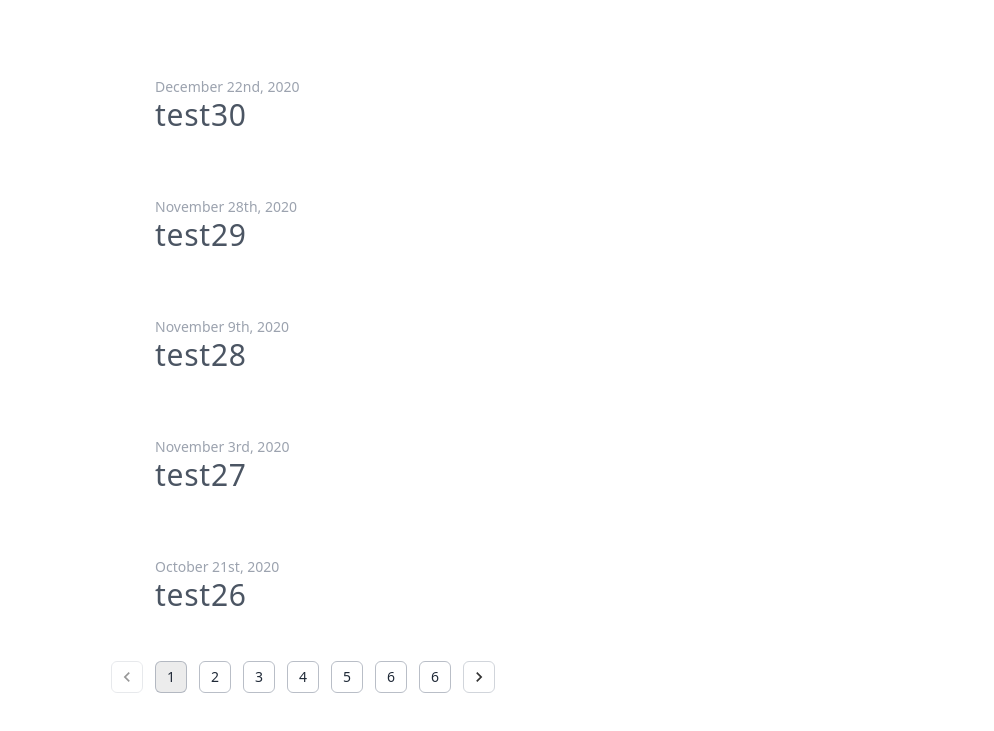
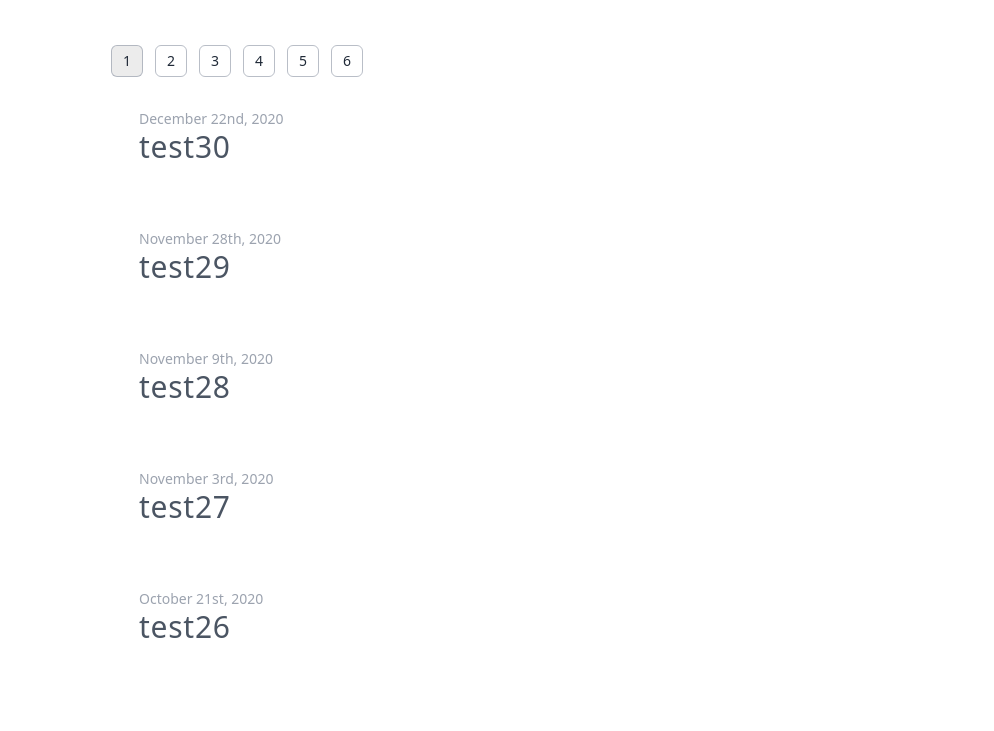
Before and after one commit to reo-yamashita/simple-blog, a Gatsby site: page /article in a window 1280 px wide. Shown: the part 55-786 px from the top of the page, without its empty margins (145-1139 px from the left). Built offline with nearby package versions, Linux system fonts and the light colour scheme; Gatsby itself is replaced by a stand-in of ours; some packages are replaced by stand-ins of ours; what typography-theme-github would draw is missing.

Commit message:
layout fixed

```diff
--- a/root_wrapper.jsx
+++ b/root_wrapper.jsx
@@ -33,7 +33,7 @@ const BasicComponents = {
       p={9}
       avgWordsPerSentence={11}
       avgSentencesPerParagraph={9}
-      startWithLoremIpsum="false"
+      startWithLoremIpsum={false}
     />}
     </div>
 }
--- a/src/components/bloglist_parts.jsx
+++ b/src/components/bloglist_parts.jsx
@@ -3,17 +3,15 @@ import { Link } from "gatsby"
 
 const BlogList_Parts = ({ node }) => {
   return (
-    <div className="p-2 max-w-lg">
-      <div className="p-4 sm:p-6 cursor-pointer">
-        <Link to={`/article${node.fields.slug}`}>
+    <div className="p-4 max-w-md">
       <p className="text-sm select-none text-gray-400 pr-3">
         {node.frontmatter.date}
       </p>
-          <h1 className="text-xl sm:text-3xl tracking-wide text-gray-600">
+      <Link to={`/article${node.fields.slug}`} className="cursor-pointer">
+        <h1 className="text-xl sm:text-3xl tracking-wide text-gray-600 inline-block hover:text-gray-500 transition-colors">
           {node.frontmatter.title}
         </h1>
       </Link>
-      </div>
     </div >
   )
 }
--- a/src/layouts/articleList_layout.jsx
+++ /dev/null
@@ -1,11 +0,0 @@
-import React from "react"
-
-const ArticleListLayout = ({ children }) => {
-  return (
-    <div className="flex">
-      <div className="mx-auto max-w-3xl min-h-screen flex-1">{children}</div>
-    </div>
-  )
-}
-
-export default ArticleListLayout
--- a/src/templates/article.jsx
+++ b/src/templates/article.jsx
@@ -24,7 +24,7 @@ const Blog = ({ data, pageContext }) => {
   return (
     <Layout>
       <Seo title={"blog"} description={"article"} author={"Near String"} />
-      <div className="px-4 py-12 flex-1">
+      <div className="px-4 py-12 flex-1 sm:max-w-3xl mx-auto">
         <h2 className="select-none text-2xl md:text-3xl font-bold tracking-wide">
           {data.post.frontmatter.title}
         </h2>
--- a/src/templates/articleList.jsx
+++ b/src/templates/articleList.jsx
@@ -3,9 +3,6 @@ import { graphql, Link } from "gatsby"
 import MainLayout from "@layouts/main_layout"
 import BlogListParts from "@components/bloglist_parts"
 import Seo from "@components/Seo"
-import { usePagination } from '@utils/usePagination'
-import ChevronLeftIcon from '@material-ui/icons/ChevronLeft';
-import ChevronRightIcon from '@material-ui/icons/ChevronRight';
 
 export const query = graphql`
   query($skip: Int!, $limit: Int!) {
@@ -30,62 +27,39 @@ export const query = graphql`
   }
 `
 
+const range = (start, stop) => Array.from({ length: (stop - start) + 1 }, (_, i) => start + i);
+
 const Pagination = ({ data, pageContext }) => {
   const Posts = data.allPosts.edges
-  const { PageList, pathPrefix, currPage, numberOfPages } = usePagination(pageContext, 1)
+
+  const { numberOfPages, pathPrefix } = pageContext
+  let PageList = range(1, numberOfPages)
 
   return (
     <MainLayout>
       <Seo title={"Blog"} description={"article list"} author={"Near String"} />
-      <section className="max-w-3xl mx-auto pt-12">
-        <div className="max-w-3xl px-3">
+      <section className="max-w-3xl mx-auto pt-8">
+        <ul className="flex items-center space-x-3 relative select-none my-4">
+          {PageList.map((page, index) => {
+            return (
+              <li className={` rounded-md text-sm transition-colors`} key={index}>
+                <Link to={`${pathPrefix}${page === 1 ? '' : '/' + page}`} activeClassName="pagination_active_style"
+                  className="px-1 justify-center inline-flex items-center border border-gray-400 border-opacity-70 rounded-md  pagination_box hover:bg-gray-100">
+                  <span className="text-gray-800">{page}</span>
+                </Link>
+              </li>
+            )
+          })}
+        </ul>
+        <div className="max-w-3xl px-3 space-y-8">
           {Posts.map(({ node }, index) => {
             return (
-              <div key={index}>
+              <React.Fragment key={index}>
                 <BlogListParts node={node} />
-              </div>
+              </React.Fragment>
             )
           })}
         </div>
-
-        <ul className="flex items-center space-x-3 relative select-none pt-4 mt-auto">
-
-          <li className={` rounded-md text-sm transition-colors`}>
-            <Link to={`${pathPrefix}/${currPage - 1 === 1 ? '' : currPage - 1}`}
-              activeClassName="pagination_active_style"
-              className={`px-1 justify-center inline-flex items-center border border-gray-300 rounded-md  pagination_box hover:bg-gray-100 ${currPage - 1 === 0 ? 'pointer-events-none  opacity-50' : ''}`}>
-              <ChevronLeftIcon fontSize="small" />
-            </Link>
-          </li>
-
-          {PageList.map((page, index) => {
-            let flag = page === 'SIDE_EXPOSE'
-            return (
-              <React.Fragment key={index}>
-                {!flag && <li className={` rounded-md text-sm transition-colors`}>
-
-                  <Link to={`${pathPrefix}/${page === 1 ? '' : page}`} activeClassName="pagination_active_style"
-                    className="px-1 justify-center inline-flex items-center border border-gray-400 border-opacity-70 rounded-md  pagination_box hover:bg-gray-100">
-                    <span className="text-gray-800">{page}</span>
-                  </Link>
-
-                </li>}
-                {flag && <li className={`text-sm min-w-2 text-center select-none`}>
-                  <div className="text-gray-800">...</div>
-                </li>}
-              </React.Fragment >
-            )
-          })}
-
-          <li className={` rounded-md text-sm transition-colors`}>
-            <Link to={`${pathPrefix}/${currPage === numberOfPages ? '' : currPage + 1}`}
-              activeClassName="pagination_active_style"
-              className={`px-1 justify-center inline-flex items-center border border-gray-300 rounded-md  pagination_box hover:bg-gray-100 ${currPage === numberOfPages ? 'pointer-events-none  opacity-50' : ''}`}>
-              <ChevronRightIcon fontSize="small" />
-            </Link>
-          </li>
-
-        </ul>
       </section>
     </MainLayout>
   )
--- a/utils/usePagination.js
+++ /dev/null
@@ -1,30 +0,0 @@
-export const usePagination = (pageContext, sideLimit) => {
-
-  const range = (start, stop) => Array.from({ length: (stop - start) + 1 }, (_, i) => start + i);
-  const sideExpose = 'SIDE_EXPOSE'
-  const { numberOfPages, humanPageNumber, pathPrefix } = pageContext
-  let currPage = humanPageNumber
-  let edgeLimit = 2 * sideLimit + 2
-
-  const side = edgeLimit + 2 === numberOfPages
-    ? [...range(2, numberOfPages)]
-    : currPage < edgeLimit
-      ? [...range(2, edgeLimit), sideExpose]
-      : currPage > numberOfPages - edgeLimit + 1
-        ? [sideExpose, ...range(numberOfPages - edgeLimit + 1, numberOfPages - 1)]
-        : [sideExpose, ...range(currPage - sideLimit, currPage + sideLimit), sideExpose]
-
-  const PageList = [
-    1,
-    ...side,
-    numberOfPages
-  ]
-
-  return {
-    pathPrefix,
-    PageList,
-    currPage,
-    numberOfPages,
-  }
-
-}
```
Lines whose indentation alone changed are shown as unchanged.
